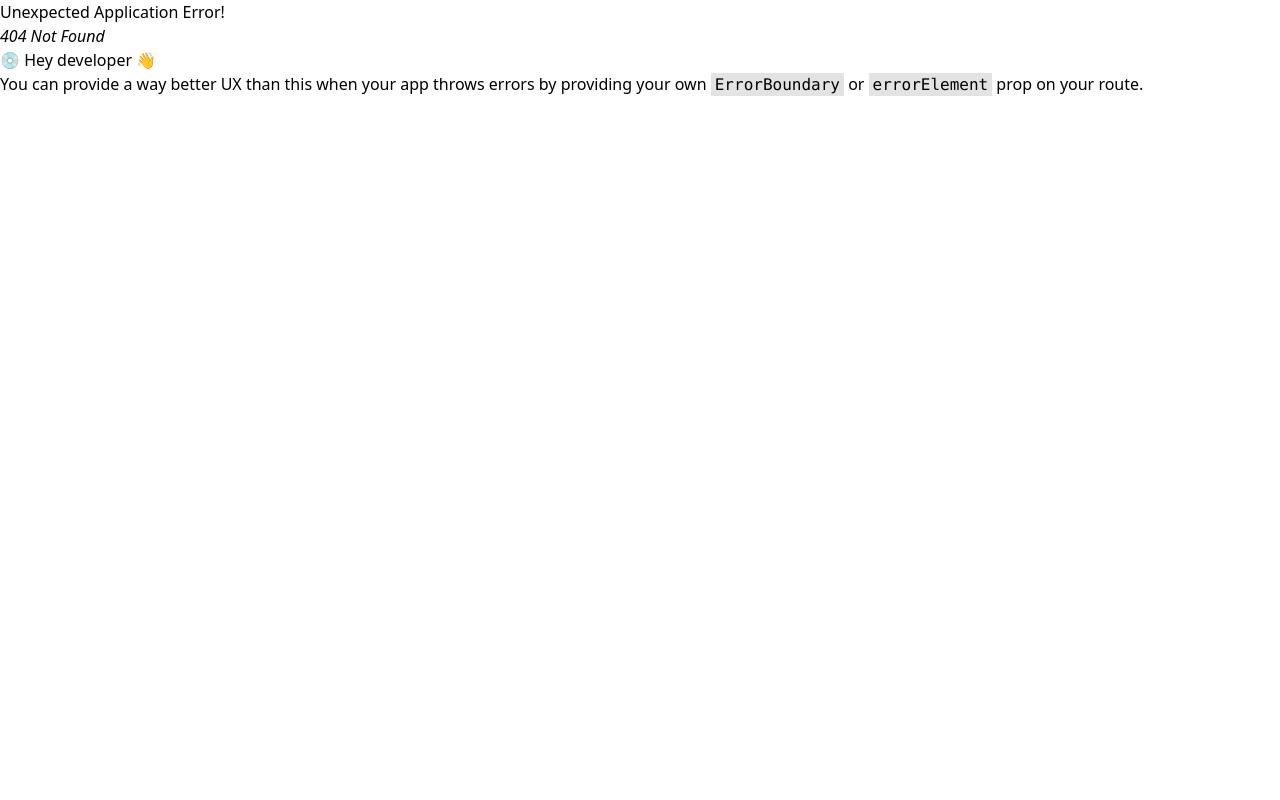
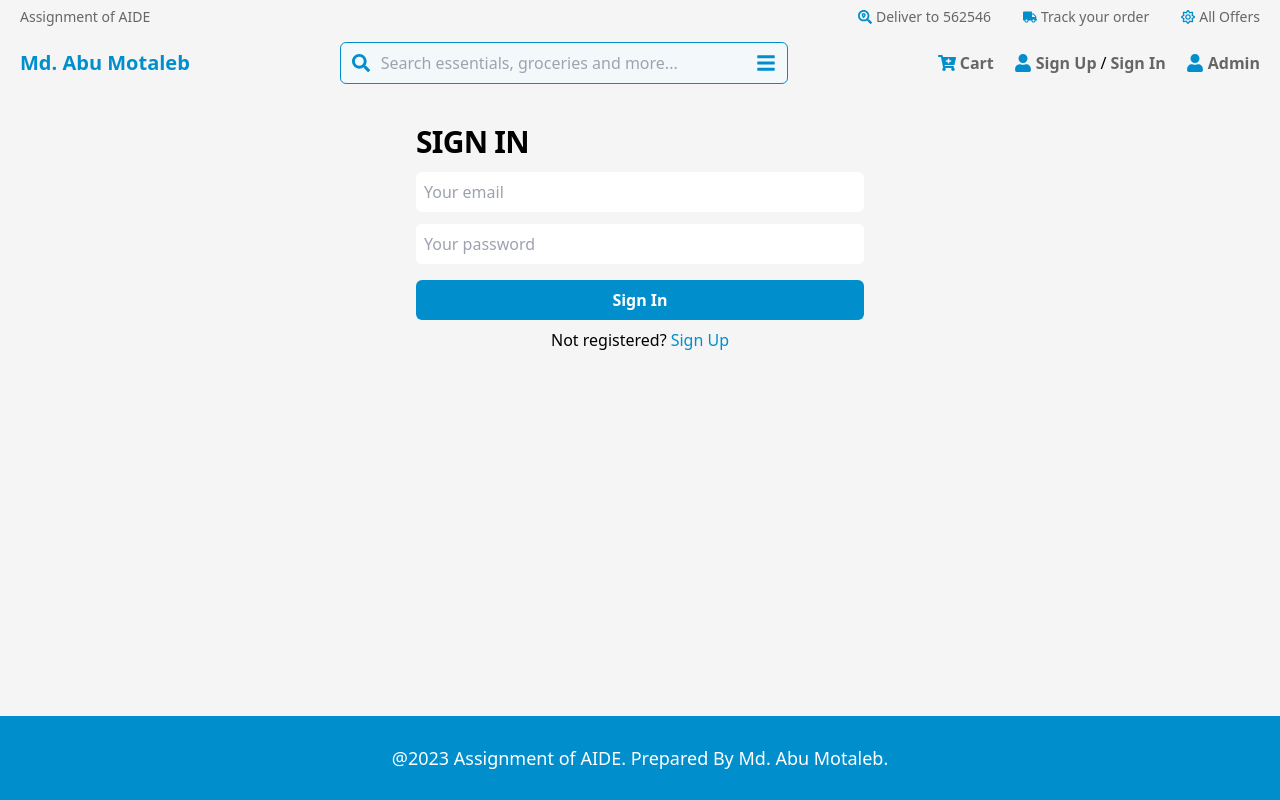
Before and after one commit to abumotaleb99/aide, a React (Vite) app: page /sign-in in a window 1280 px wide. Before the commit this address had no page. Built offline with nearby package versions, Linux system fonts and the light colour scheme.

Commit message:
added login page and created login context

```diff
--- a/package.json
+++ b/package.json
@@ -15,6 +15,7 @@
     "match-sorter": "^6.3.1",
     "react": "^18.2.0",
     "react-dom": "^18.2.0",
+    "react-hook-form": "^7.45.2",
     "react-icons": "^4.10.1",
     "react-router-dom": "^6.14.1",
     "sort-by": "^1.2.0",
--- /dev/null
+++ b/src/Layouts/DashboardLayout.jsx
@@ -0,0 +1,11 @@
+import React from "react";
+
+const DashboardLayout = () => {
+  return (
+    <div>
+      <h2>Dashboard</h2>
+    </div>
+  );
+};
+
+export default DashboardLayout;
--- a/src/main.jsx
+++ b/src/main.jsx
@@ -3,7 +3,10 @@ import ReactDOM from "react-dom/client";
 import "./index.css";
 import { RouterProvider } from "react-router-dom";
 import router from "./Routes/Routes";
+import AuthProvider from "./providers/AuthProvider";
 
 ReactDOM.createRoot(document.getElementById("root")).render(
-  <RouterProvider router={router} />
+  <AuthProvider>
+    <RouterProvider router={router} />
+  </AuthProvider>
 );
--- /dev/null
+++ b/src/pages/Login/Login.jsx
@@ -0,0 +1,83 @@
+import React, { useState } from "react";
+import { Link, useLocation, useNavigate } from "react-router-dom";
+
+const Login = () => {
+  const [error, setError] = useState("");
+  const [success, setSuccess] = useState("");
+
+  const navigate = useNavigate();
+  const location = useLocation();
+  const from = location.state?.from?.pathname || "/";
+
+  const handleLogin = (event) => {
+    event.preventDefault();
+    const form = event.target;
+    const email = form.email.value;
+    const password = form.password.value;
+
+    setError("");
+    setSuccess("");
+
+    if (!/(?=.*[A-Z].*[A-Z])/.test(password)) {
+      setError("Please add at least two uppercase!");
+      return;
+    } else if (!/(?=.*[!@#$&*])/.test(password)) {
+      setError("Please add a special character!");
+      return;
+    }
+
+    fetch(`http://localhost:5000/users/${email}`)
+      .then((res) => res.json())
+      .then((data) => {
+        if (data) {
+          if (data.password !== password) {
+            setError("Invalid password.");
+          } else {
+            localStorage.setItem("user", JSON.stringify(data));
+            navigate(from, { replace: true });
+            window.location.reload();
+          }
+        }
+      })
+      .catch((error) => setError("Invalid email or password."));
+  };
+
+  return (
+    <div className="flex justify-center px-4 pt-5 lg:px-5 lg:pt-8">
+      <form onSubmit={handleLogin} className="w-full md:max-w-md">
+        <h2 className="text-xl md:text-3xl font-semibold uppercase tracking-tight">
+          Sign In
+        </h2>
+        <p className="text-red-600">{error}</p>
+        <p className="text-green-600">{success}</p>
+        <input
+          type="email"
+          name="email"
+          placeholder="Your email"
+          className="input w-full rounded-md p-2 mt-3"
+          required
+        />
+        <input
+          type="password"
+          name="password"
+          placeholder="Your password"
+          className="input w-full rounded-md p-2 mt-3"
+          required
+        />
+        <input
+          type="submit"
+          value="Sign In"
+          className="btn w-full text-base text-white font-bold bg-[#008ECC] cursor-pointer border-none rounded-md py-2 mt-4"
+        />
+        <p className="text-base text-center py-2">
+          Not registered?
+          <Link className="link text-[#008ECC] ml-1" to="">
+            Sign Up
+          </Link>
+        </p>
+      </form>
+    </div>
+  );
+};
+
+export default Login;
--- a/src/pages/Shared/Header.jsx
+++ b/src/pages/Shared/Header.jsx
@@ -1,4 +1,4 @@
-import React, { useState } from "react";
+import React, { useContext, useState } from "react";
 import { Link, NavLink } from "react-router-dom";
 import { Bars3CenterLeftIcon, XMarkIcon } from "@heroicons/react/24/solid";
 import {
@@ -10,9 +10,19 @@ import {
   FaSearch,
   FaBars,
 } from "react-icons/fa";
+import { AuthContext } from "../../providers/AuthProvider";
 
 const Header = () => {
   const [isMenuOpen, setIsMenuOpen] = useState(false);
+
+  const { user } = useContext(AuthContext);
+
+  const handleLogOut = () => {
+    localStorage.removeItem("user");
+    window.location.reload();
+  };
+
+  console.log(user);
 
   const navItems = (
     <>
@@ -24,13 +34,32 @@ const Header = () => {
       </li>
       <li className="flex items-center gap-1">
         <FaUser className="text-lg text-[#008ECC]" />
-        <NavLink to="/sign-up" className="text-base text-[#666666] font-bold">
-          Sign Up
-        </NavLink>
-        /
-        <NavLink to="/sign-in" className="text-base text-[#666666] font-bold">
-          Sign In
-        </NavLink>
+        {user ? (
+          <>
+            <button
+              onClick={handleLogOut}
+              className="text-base text-[#666666] font-bold"
+            >
+              Sign Out
+            </button>
+          </>
+        ) : (
+          <>
+            <NavLink
+              to="/sign-up"
+              className="text-base text-[#666666] font-bold"
+            >
+              Sign Up
+            </NavLink>
+            /
+            <NavLink
+              to="/sign-in"
+              className="text-base text-[#666666] font-bold"
+            >
+              Sign In
+            </NavLink>
+          </>
+        )}
       </li>
       <li className="flex items-center gap-1">
         <FaUser className="text-lg text-[#008ECC]" />
--- /dev/null
+++ b/src/providers/AuthProvider.jsx
@@ -0,0 +1,27 @@
+import React, { createContext, useEffect, useState } from "react";
+
+export const AuthContext = createContext(null);
+
+const AuthProvider = ({ children }) => {
+  const [user, setUser] = useState(null);
+  const [loading, setLoading] = useState(true);
+
+  useEffect(() => {
+    const loggedUser = localStorage.getItem("user");
+    if (loggedUser) {
+      setUser(loggedUser);
+      setLoading(false);
+    }
+  }, []);
+
+  const authInfo = {
+    user,
+    loading,
+  };
+
+  return (
+    <AuthContext.Provider value={authInfo}>{children}</AuthContext.Provider>
+  );
+};
+
+export default AuthProvider;
```
Also changed, not shown: src/Routes/Routes.jsx (+10 -0 lines), 1 other file (tests, documents, lock files or other folders).
